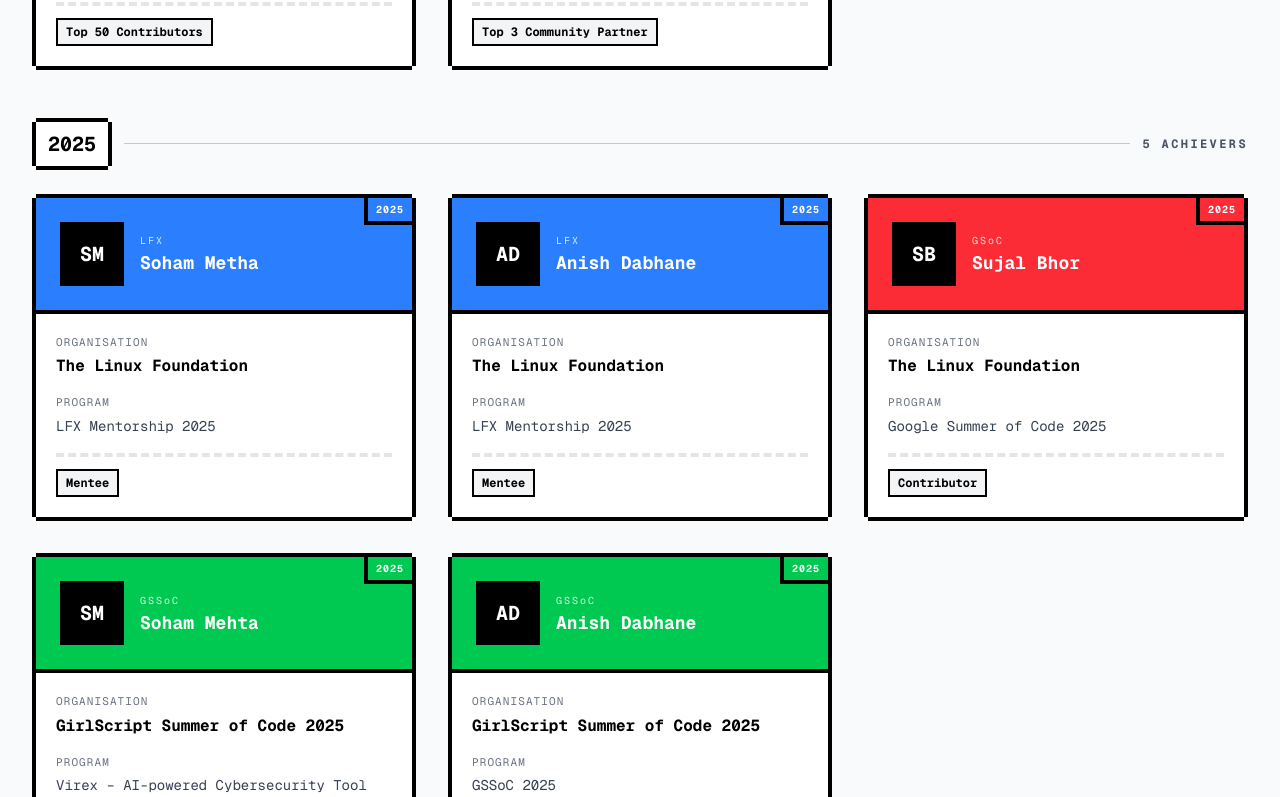
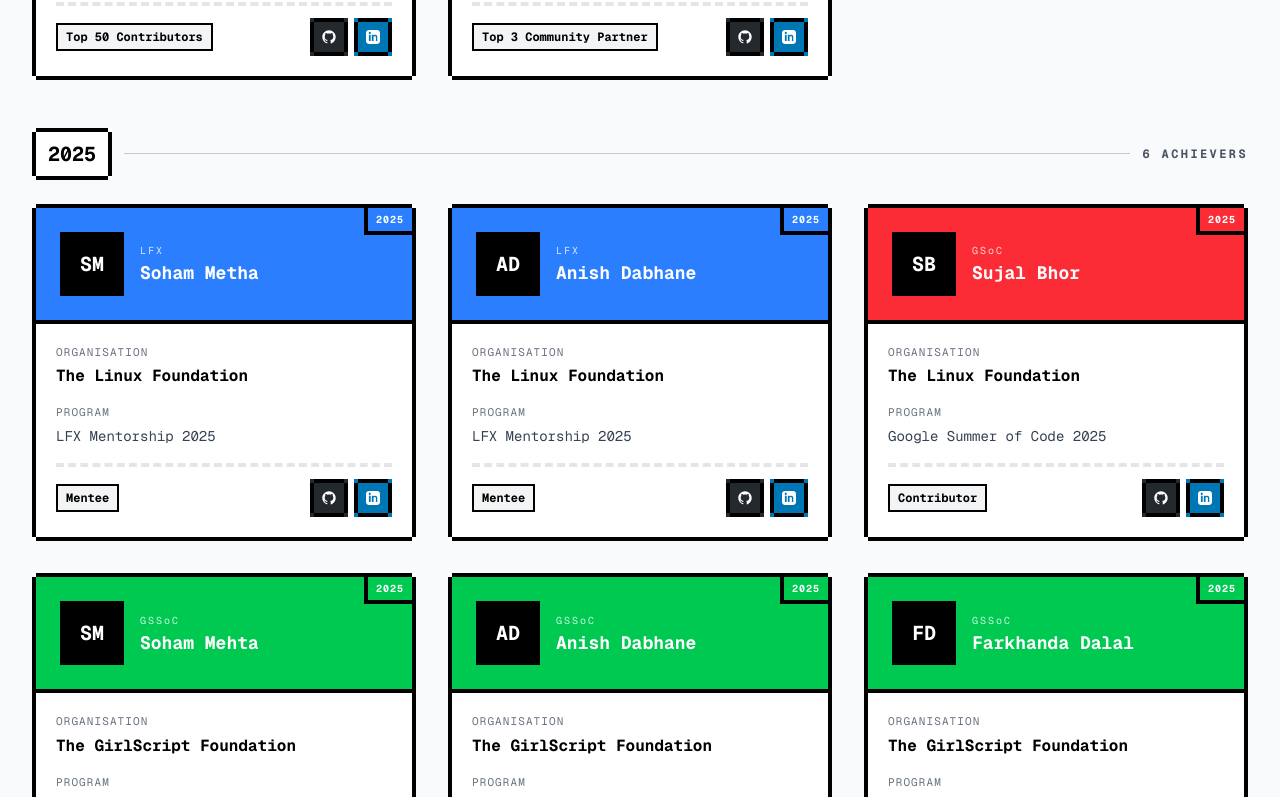
Before and after one commit to PICT-OSS-Community/Website, a Next.js app: page /achievements in a window 1280 px wide. Shown: the part 1279-2076 px from the top of the page. Built offline with nearby package versions, Linux system fonts and the light colour scheme.

Commit message:
feat: add linkedin and github icons with embedded links

```diff
--- a/app/achievements/page.tsx
+++ b/app/achievements/page.tsx
@@ -31,10 +31,11 @@
 /* ── Add or update entries here ───────────────────────────────────────────── */
 const ACHIEVERS: Achiever[] = [
   { name: 'Soham Metha',     program: 'LFX',     org: 'The Linux Foundation',            year: 2025, project: 'LFX Mentorship 2025',        role: 'Mentee'              },
-  { name: 'Anish Dabhane',   program: 'LFX',     org: 'The Linux Foundation',            year: 2025, project: 'LFX Mentorship 2025',        role: 'Mentee'              },
-  { name: 'Sujal Bhor',      program: 'GSoC',    org: 'The Linux Foundation',            year: 2025, project: 'Google Summer of Code 2025', role: 'Contributor'         },
-  { name: 'Soham Mehta',     program: 'GSSoC',   org: 'GirlScript Summer of Code 2025',  year: 2025, project: 'Virex – AI-powered Cybersecurity Tool', role: 'Project Admin'      },
-  { name: 'Anish Dabhane',   program: 'GSSoC',   org: 'GirlScript Summer of Code 2025',  year: 2025, project: 'GSSoC 2025',                            role: 'Campus Ambassador'  },
+  { name: 'Anish Dabhane',   program: 'LFX',     org: 'The Linux Foundation',            year: 2025, project: 'LFX Mentorship 2025',        role: 'Mentee',             links: { github: 'https://github.com/Spartan-71', linkedin: 'https://www.linkedin.com/in/anish-dabhane-0669781b5' } },
+  { name: 'Sujal Bhor',      program: 'GSoC',    org: 'The Linux Foundation',            year: 2025, project: 'Google Summer of Code 2025', role: 'Contributor',        links: { github: 'https://github.com/bhorsujal', linkedin: 'https://linkedin.com/in/sujal-bhor' } },
+  { name: 'Soham Mehta',     program: 'GSSoC',   org: 'The GirlScript Foundation',  year: 2025, project: 'GSSoC 2025',                            role: 'Project Admin'      },
+  { name: 'Anish Dabhane',   program: 'GSSoC',   org: 'The GirlScript Foundation',  year: 2025, project: 'GSSoC 2025',                            role: 'Campus Ambassador',  links: { github: 'https://github.com/Spartan-71', linkedin: 'https://www.linkedin.com/in/anish-dabhane-0669781b5' } },
+  { name: 'Farkhanda Dalal', program: 'GSSoC',   org: 'The GirlScript Foundation',  year: 2025, project: 'GSSoC 2025',                            role: 'Rank 71',           links: { github: 'https://github.com/Farkhanda-Dalal', linkedin: 'https://www.linkedin.com/in/farkhanda-dalal/' } },
   { name: 'Renuka Bhavsar',  program: 'Apertre', org: 'Resourcio Community',             year: 2026, project: 'Apertre 3.0',               role: 'Top 50 Contributors'   },
   { name: 'PICT OSS Community', program: 'Apertre', org: 'Resourcio Community',          year: 2026, project: 'Apertre 3.0',               role: 'Top 3 Community Partner' },
 ];
@@ -104,18 +105,16 @@
   </svg>
 );
 
-function SocialLink({ href, icon }: { href?: string; icon: React.ReactNode }) {
-  if (!href || href === '#') return null;
-  return (
-    <a
-      href={href}
-      target="_blank"
-      rel="noopener noreferrer"
-      className="bg-black text-white p-2 pixelated-border hover:scale-110 transition-transform"
-    >
-      {icon}
-    </a>
-  );
+function SocialLink({ href, icon, brand }: { href?: string; icon: React.ReactNode; brand: string }) {
+  const base = `${brand} text-white p-2 pixelated-border`;
+  if (href && href !== '#') {
+    return (
+      <a href={href} target="_blank" rel="noopener noreferrer" className={`${base} hover:scale-110 transition-transform`}>
+        {icon}
+      </a>
+    );
+  }
+  return <span className={base}>{icon}</span>;
 }
 
 function AchieverCard({ achiever }: { achiever: Achiever }) {
@@ -149,10 +148,8 @@
             {achiever.role ?? 'Contributor'}
           </span>
           <div className="flex gap-1.5">
-            <SocialLink href={achiever.links?.github}   icon={<GithubIcon />} />
-            <SocialLink href={achiever.links?.linkedin} icon={<LinkedinIcon />} />
-            <SocialLink href={achiever.links?.twitter}  icon={<TwitterIcon />} />
-            <SocialLink href={achiever.links?.site}     icon={<GlobeIcon />} />
+            <SocialLink href={achiever.links?.github}   icon={<GithubIcon />}   brand="bg-[#24292e]" />
+            <SocialLink href={achiever.links?.linkedin} icon={<LinkedinIcon />} brand="bg-[#0077B5]" />
           </div>
         </div>
       </div>
```
